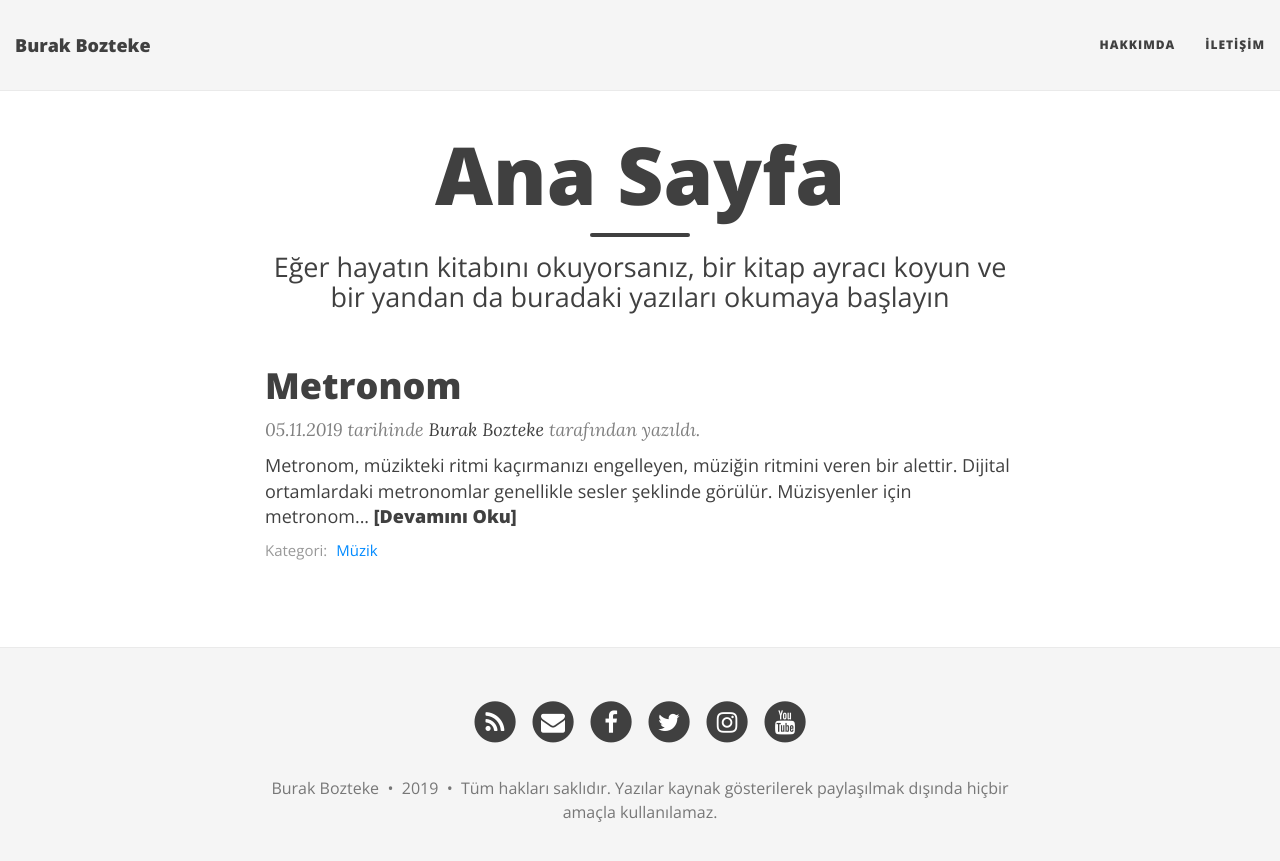
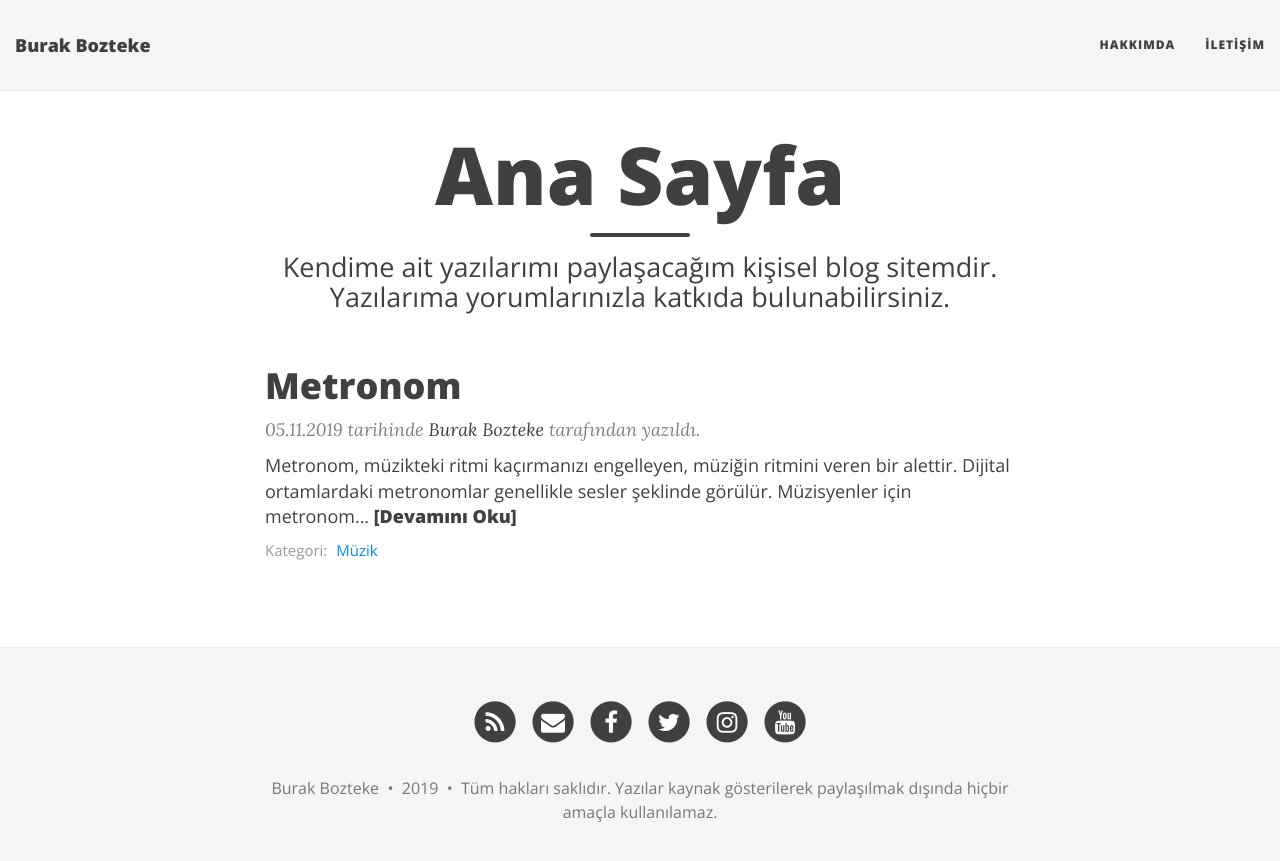
Before and after one commit to burakbozteke/burakbozteke.github.io, a Jekyll site: the page built from index.html, in a window 1280 px wide. Shown: the top 861 px of the page. Built offline with Jekyll 4.4.1, drawn with Linux system fonts in a browser that asks for light colours; nearby versions of some CDN libraries; the list of posts is cut into pages by our own code.

Commit message:
Update index.html

```diff
--- a/index.html
+++ b/index.html
@@ -1,7 +1,7 @@
 ---
 layout: page
 title: Ana Sayfa
-subtitle: Eğer hayatın kitabını okuyorsanız, bir kitap ayracı koyun ve bir yandan da buradaki yazıları okumaya başlayın
+subtitle: Kendime ait yazılarımı paylaşacağım kişisel blog sitemdir. Yazılarıma yorumlarınızla katkıda bulunabilirsiniz.
 use-site-title: false
 ---
 
```
